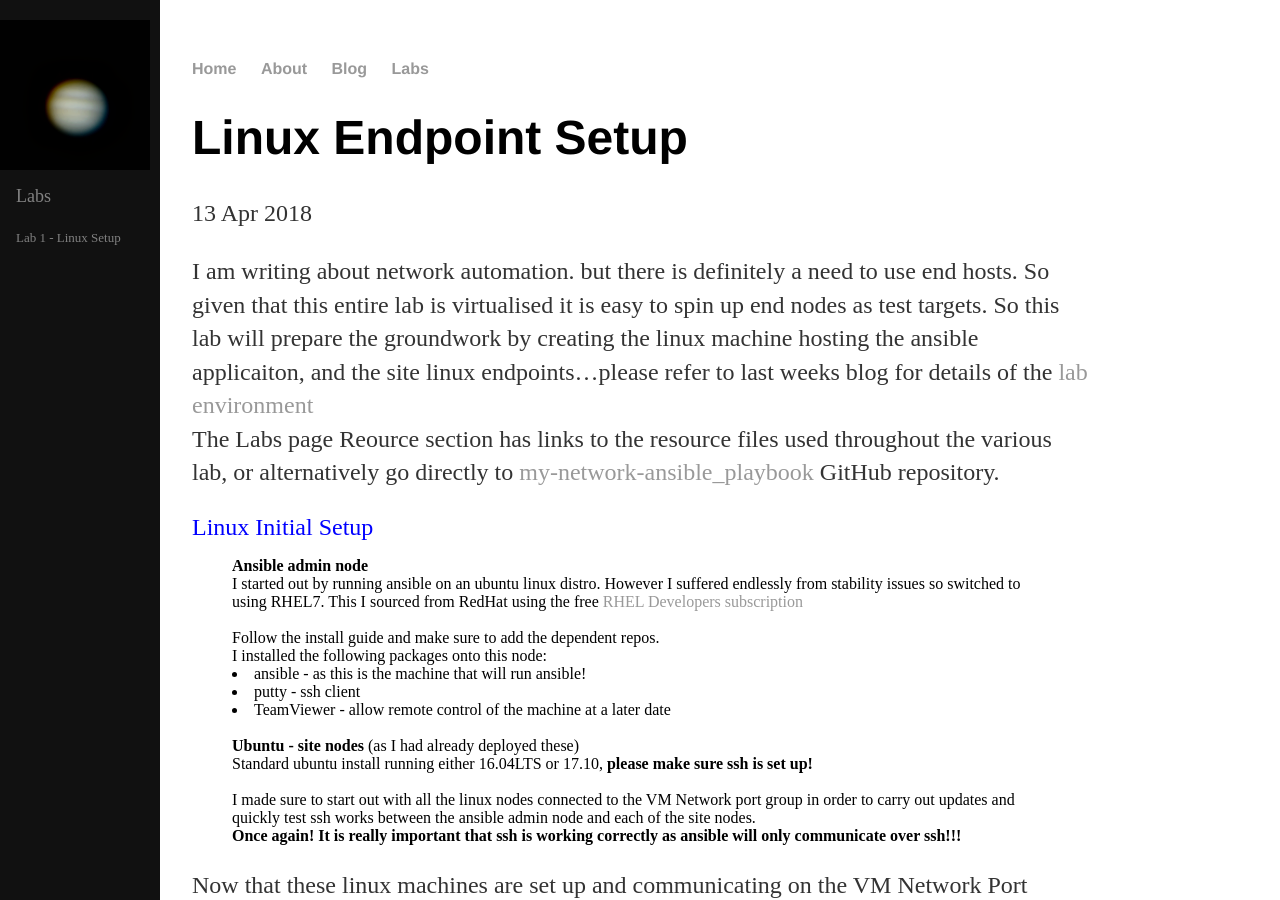
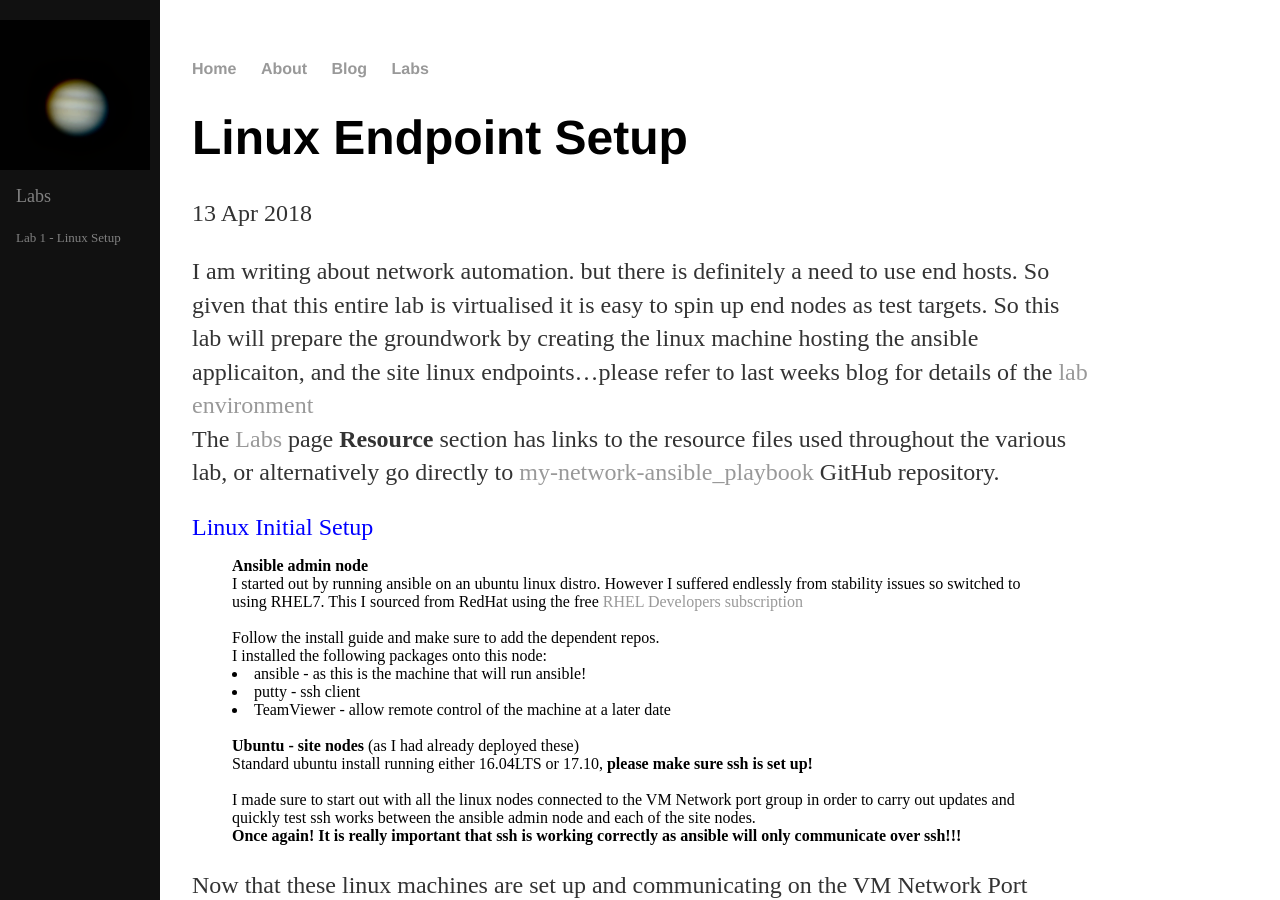
Before and after one commit to craigeowen/craigeowen.github.io, a Jekyll site: the page built from _posts/2018-04-13-Linux-Endpoint-Setup.md, in a window 1280 px wide and 900 px high. Built offline with Jekyll 4.4.1, drawn with Linux system fonts in a browser that asks for light colours; our own code applies the rules of GitHub Pages for plain Markdown files.

Commit message:
Update 2018-04-13-Linux-Endpoint-Setup.md

```diff
--- a/_posts/2018-04-13-Linux-Endpoint-Setup.md
+++ b/_posts/2018-04-13-Linux-Endpoint-Setup.md
@@ -1,7 +1,7 @@
 I am writing about network automation. but there is definitely a need
 to use end hosts. So given that this entire lab is virtualised it is
 easy to spin up end nodes as test targets. So this lab will prepare the groundwork by creating the linux machine hosting the ansible applicaiton, and the site linux endpoints...please refer to last weeks blog for details of the <a href="https://craigeowen.github.io/blog/2018/04/06/Lab-environment">lab environment</a><br>
-The Labs page Reource section has links to the resource files used throughout the various lab, or alternatively go directly to <a href="https://github.com/craigeowen/my-network-ansible_playbooks">my-network-ansible_playbook</a> GitHub repository.
+The <a href="https://craigeowen.github.io/ansible/">Labs</a> page <b>Resource</b> section has links to the resource files used throughout the various lab, or alternatively go directly to <a href="https://github.com/craigeowen/my-network-ansible_playbooks">my-network-ansible_playbook</a> GitHub repository.
 <font size="5" color="blue">Linux Initial Setup</font>
 <blockquote>
    <b>Ansible admin node</b><br>
```
